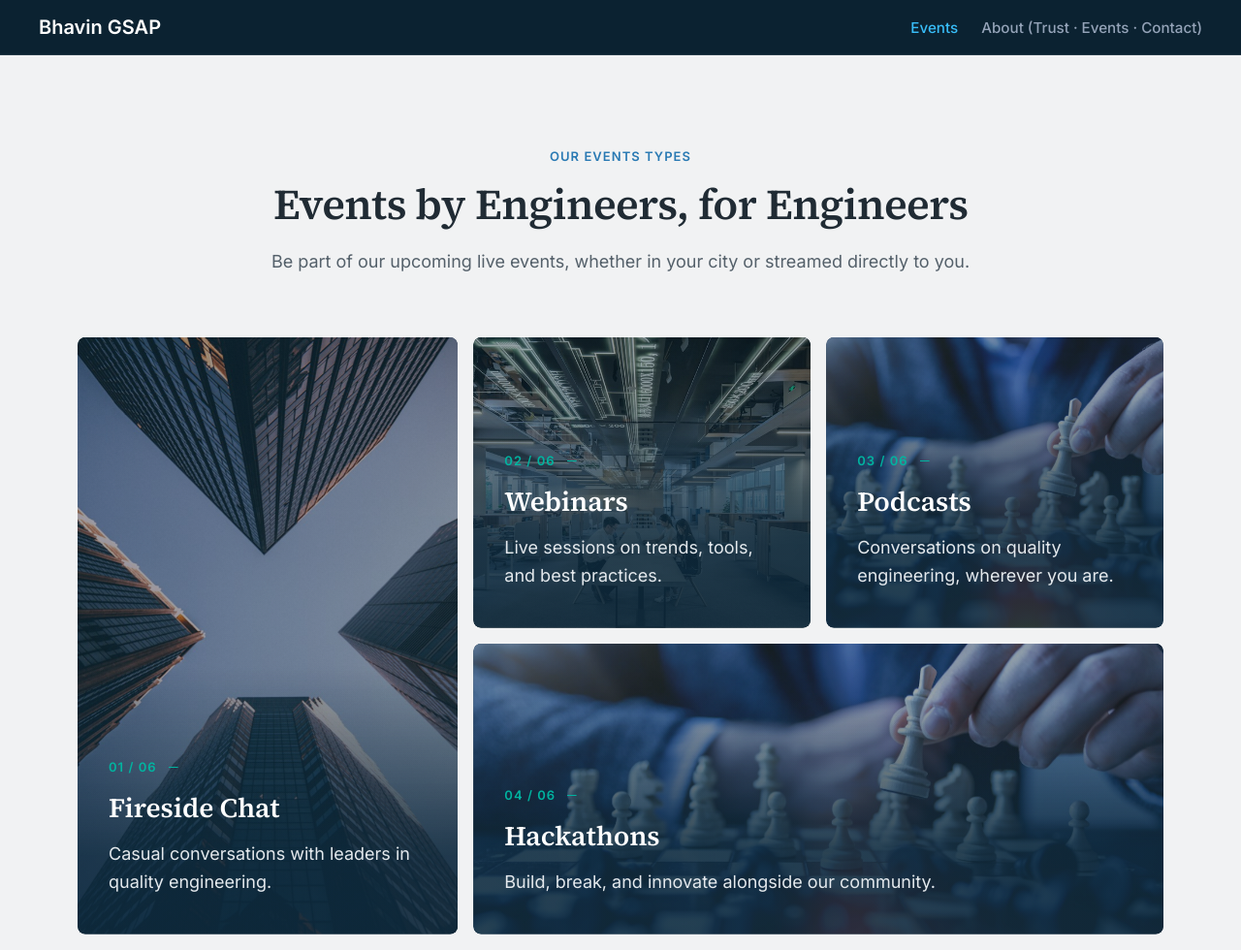
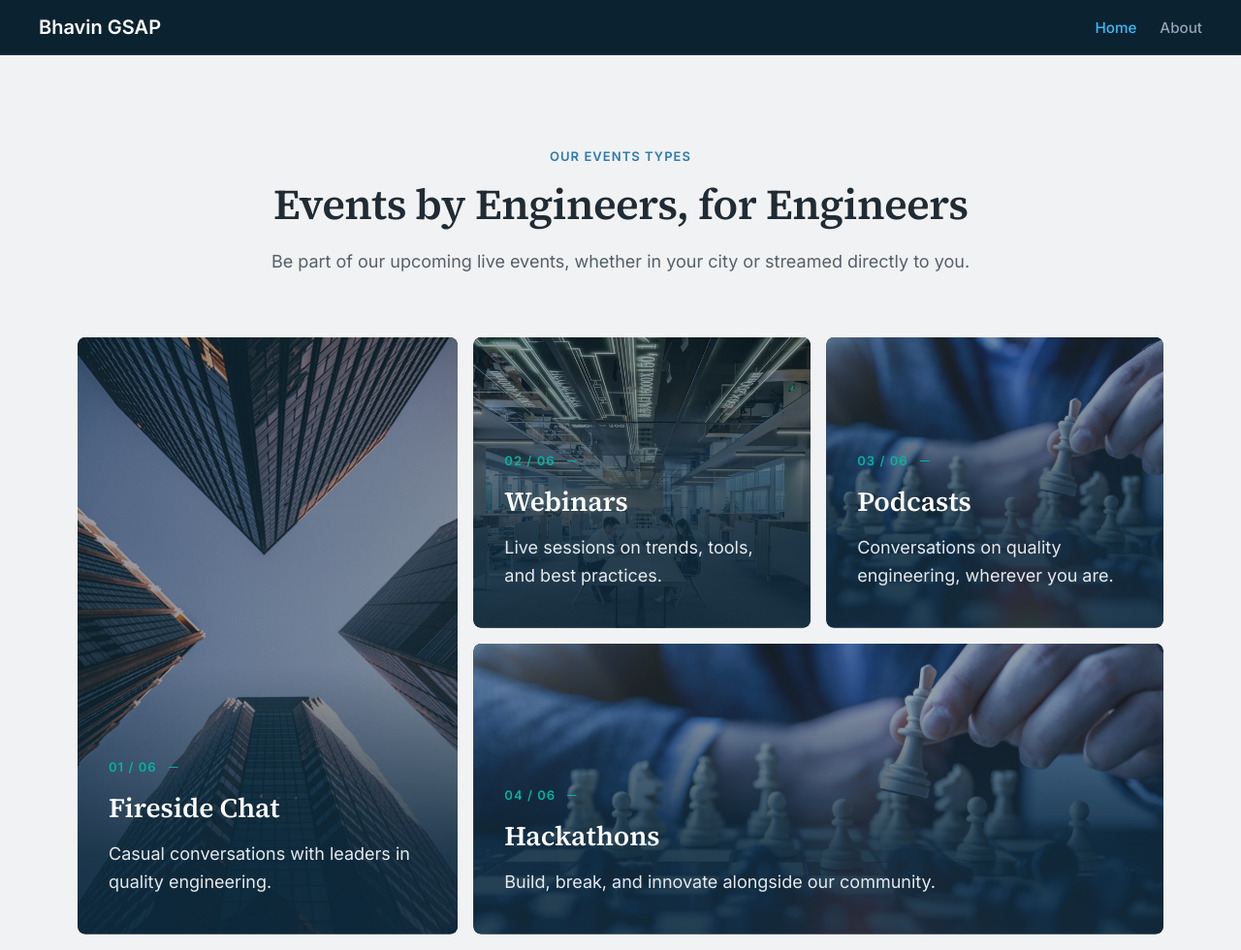
Before and after one commit to bhavindevparmar98-ship-it/gsap-bhavin, a website: page about.html in a window 1280 px wide. Shown: the whole page at 97% size. Drawn offline with Linux system fonts and the light colour scheme.

```diff
--- a/about.html
+++ b/about.html
@@ -52,8 +52,8 @@
     <header class="site-nav">
       <a href="/" class="site-logo">Bhavin GSAP</a>
       <nav class="site-links">
-        <a href="/" class="site-link active">Events</a>
-        <a href="/about" class="site-link">About (Trust · Events · Contact)</a>
+        <a href="/" class="site-link active">Home</a>
+        <a href="/about" class="site-link">About</a>
       </nav>
     </header>
 
```
Also changed, not shown: index.html (+2 -2 lines), package.json (+2 -9 lines), pages/about.html (+2 -2 lines), pages/index.html (+2 -2 lines), vercel.json.
